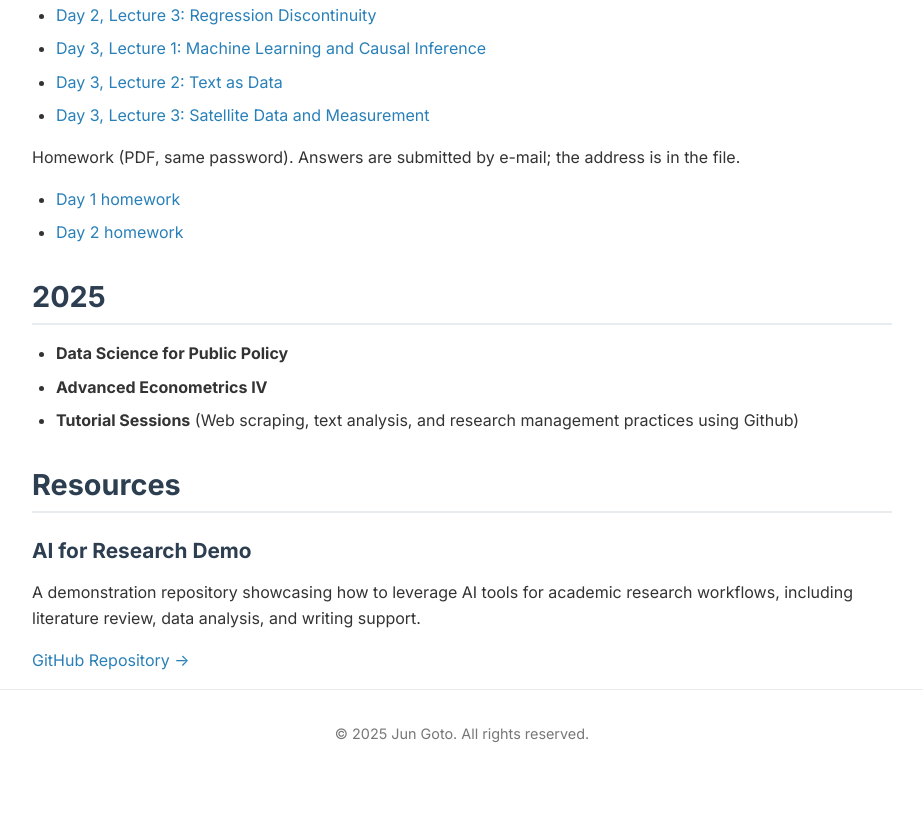
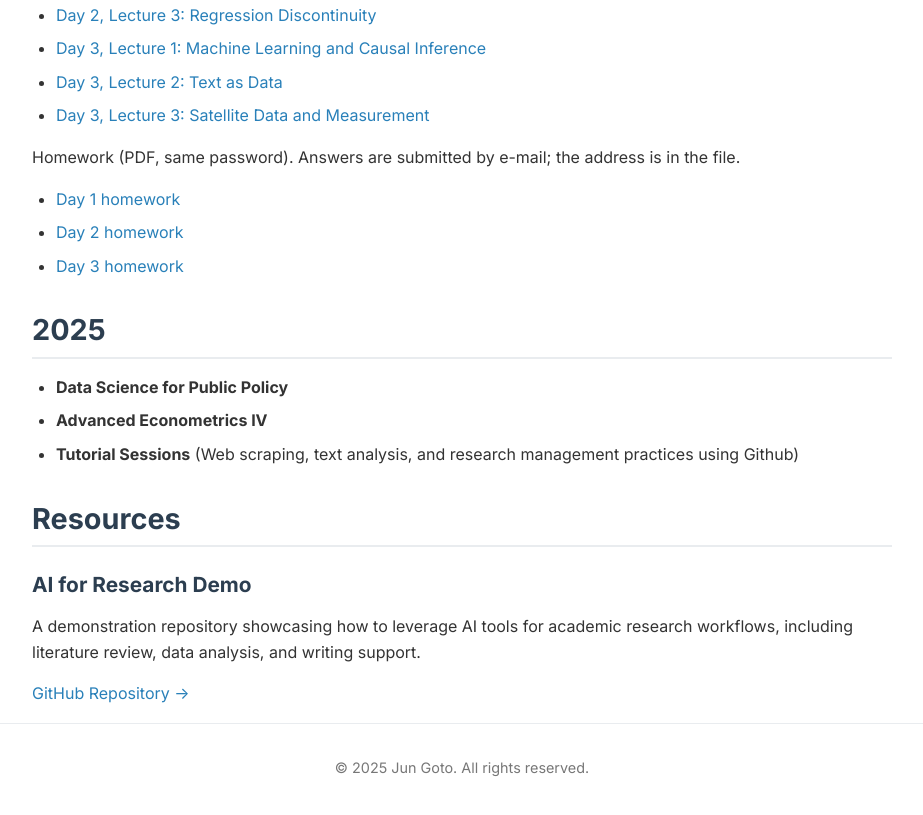
Before and after one commit to JunGoto01/JunGoto01.github.io, a plain HTML site: page teaching.html in a window 1280 px wide. Shown: the part 688-1503 px from the top of the page, without its empty margins (178-1101 px from the left). Before the commit the page ends 1481 px from the top, so only its background shows below. Drawn offline with Linux system fonts and the light colour scheme.

Commit message:
Add the Day 3 homework of Development Economics (UTokyo 2026)
Co-Authored-By: Claude Fable 5.2 <noreply@anthropic.com>

```diff
--- a/teaching.html
+++ b/teaching.html
@@ -76,6 +76,8 @@
                         homework</a></li>
                 <li><a href="assets/pdf/utokyo-development-economics-2026/day-02-homework.pdf">Day 2
                         homework</a></li>
+                <li><a href="assets/pdf/utokyo-development-economics-2026/day-03-homework.pdf">Day 3
+                        homework</a></li>
             </ul>
         </section>
 
```
Also changed, not shown: 1 other file.
